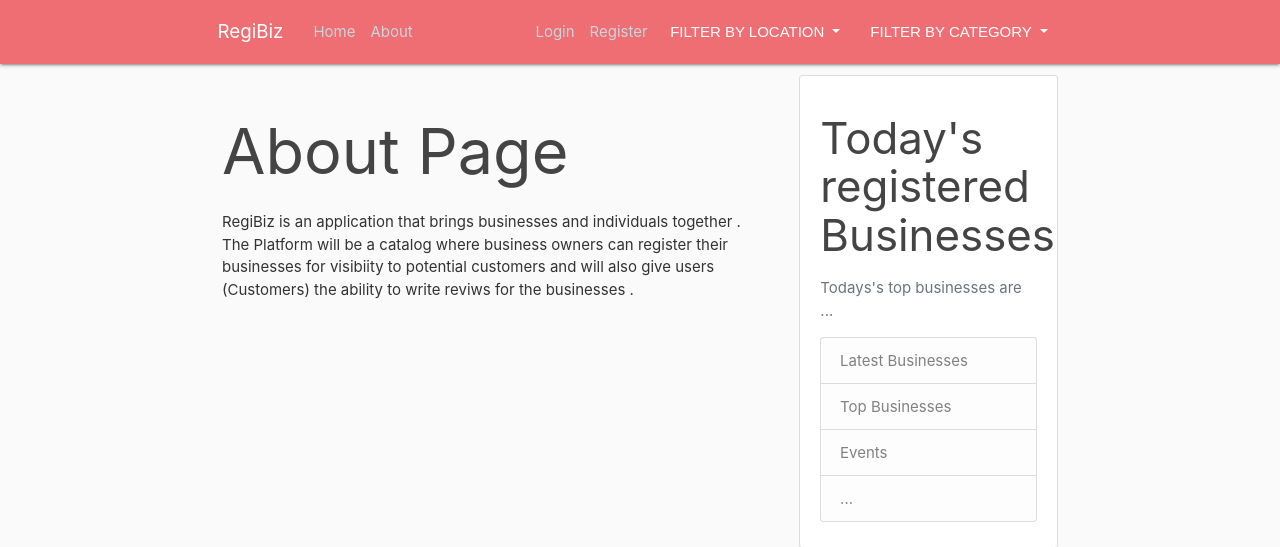
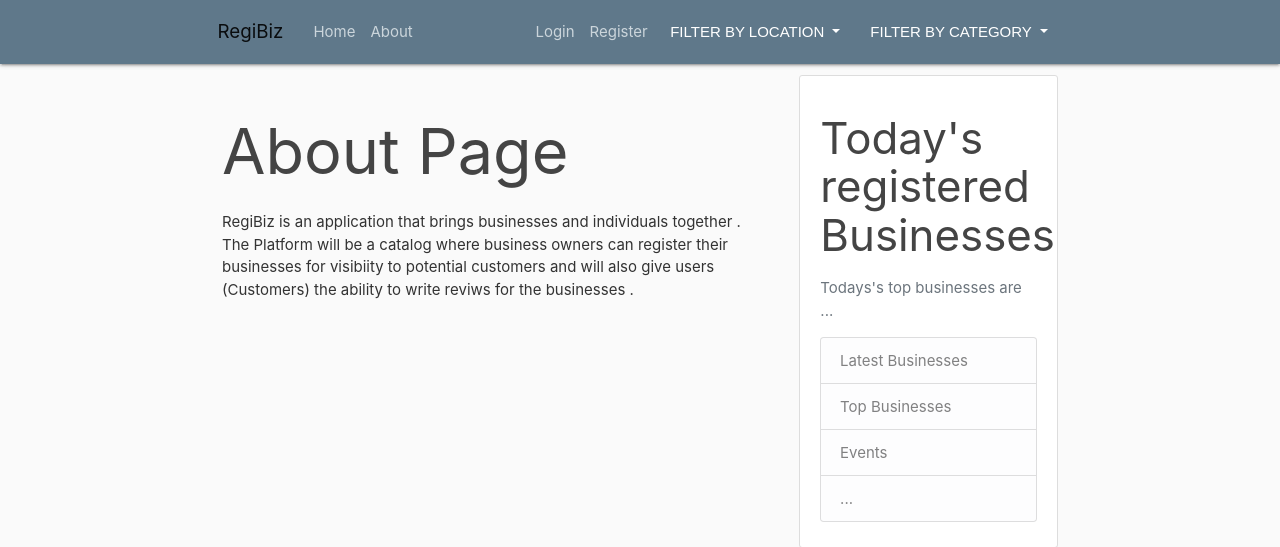
Before and after one commit to maxwellharon/yml, a Flask app: page /about in a window 1280 px wide. Shown: the top 547 px of the page. Run offline with Flask 2, Linux system fonts and the light colour scheme; some libraries are stand-ins or nearby versions.

Commit message:
Change of styling

```diff
--- a/personalblog/templates/layout.html
+++ b/personalblog/templates/layout.html
@@ -19,7 +19,7 @@
 </head>
 <body>
     <header class="site-header">
-      <nav class="navbar navbar-expand-md navbar-dark bg-gray fixed-top">
+      <nav class="navbar navbar-expand-md navbar-light bg-steel fixed-top">
         <div class="container">
           <a class="navbar-brand mr-4" href="/">RegiBiz</a>
           <button class="navbar-toggler" type="button" data-toggle="collapse" data-target="#navbarToggle" aria-controls="navbarToggle" aria-expanded="false" aria-label="Toggle navigation">
```
